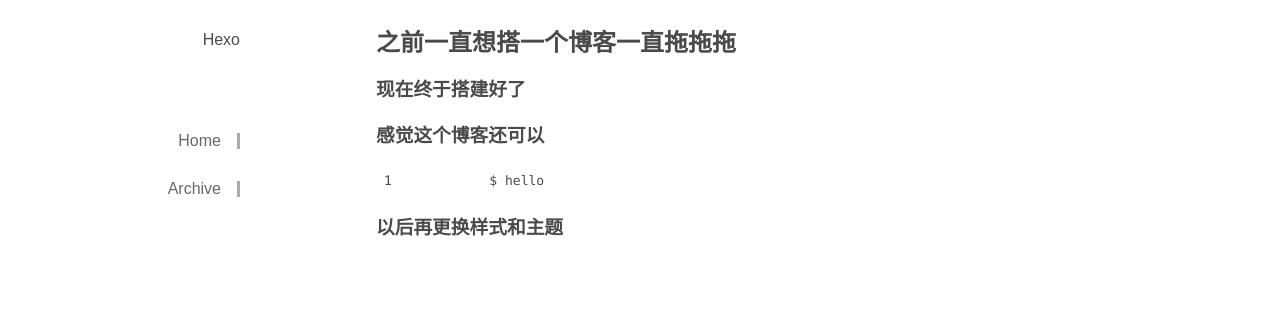
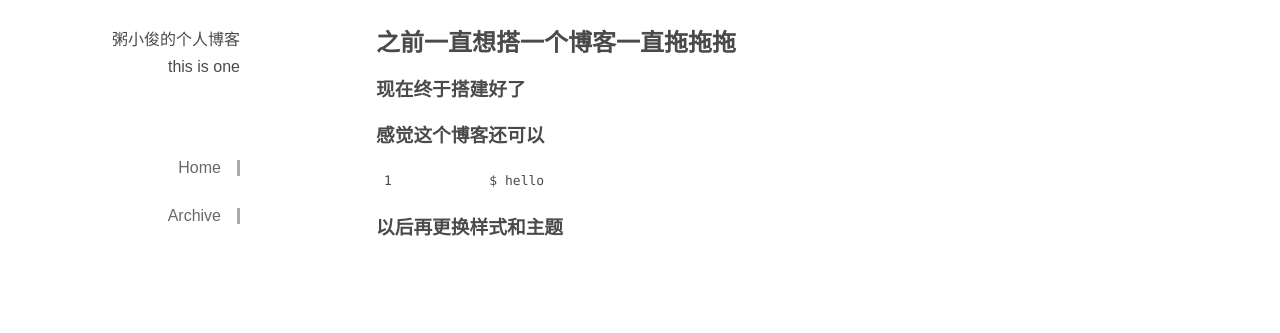
Before and after one commit to zhoujunli/zhoujunli.github.io, a plain HTML site: page index.html in a window 1280 px wide. Shown: the part 214-547 px from the top of the page. Drawn offline with Linux system fonts and the light colour scheme; a small style sheet from the web is missing.

Commit message:
Site updated: 2017-07-27 02:08:29

```diff
--- a/index.html
+++ b/index.html
@@ -4,7 +4,7 @@
   <meta charset="UTF-8">
   <meta name="viewport" content="width=device-width, initial-scale=1.0">
   <meta http-equiv="X-UA-Compatible" content="ie=edge">
-  <title>Hexo</title>
+  <title>粥小俊的个人博客</title>
 
 
   <!--link rel="stylesheet" href="//cdn.jsdelivr.net/highlight.js/9.10.0/styles/github-gist.min.css"-->
@@ -20,7 +20,9 @@
         </div>
     </section>
     <section class='menu'>
-        <div>Hexo</div>
+        <div>粥小俊的个人博客</div>
+
+            <div>this is one</div>
 
         <ul>
 
```
Also changed, not shown: 2017/07/27/hello-world/index.html (+4 -2 lines), 2017/07/27/这是我的第一个博客/index.html (+4 -2 lines), archives/2017/07/index.html (+4 -2 lines), archives/2017/index.html (+4 -2 lines), archives/index.html (+4 -2 lines).
